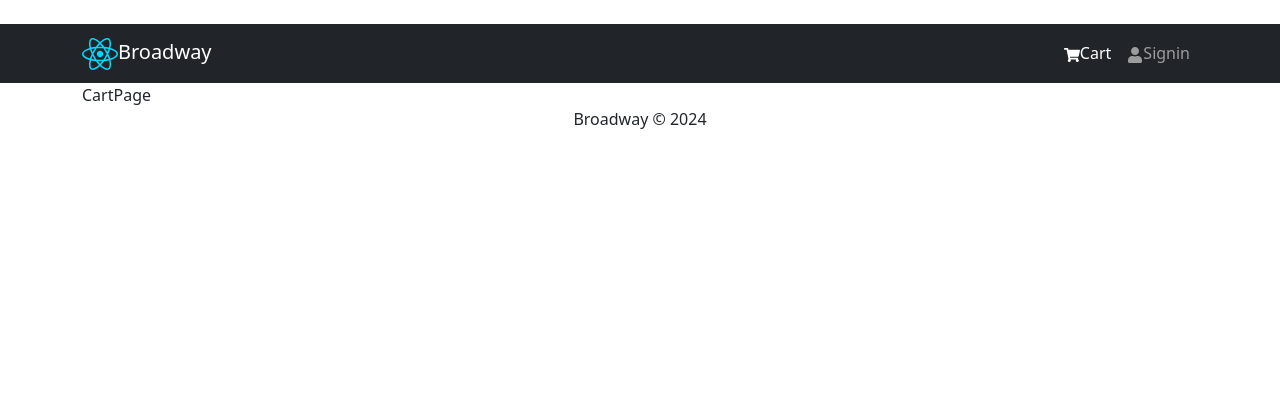
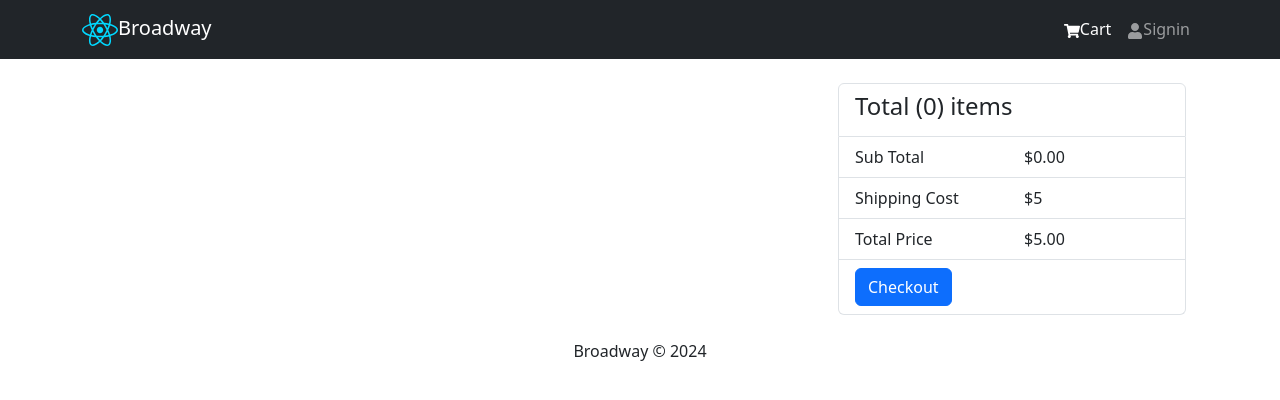
Before and after one commit to JanakBB/Week-5-PROJECT1, a React (Vite) app in the folder frontend/: page /cart in a window 1280 px wide. Shown: the top 400 px of the page. Built offline with nearby package versions, Linux system fonts and the light colour scheme.

Commit message:
class 58 end : CartPage full upadate - localStorage, removeCart, useDispatch, useSelector

```diff
--- a/frontend/src/App.jsx
+++ b/frontend/src/App.jsx
@@ -8,9 +8,9 @@ function App() {
 
   return (
     <>
-      <main className='py-4'>
+      <main>
         <Header />
-        <Container>
+        <Container className='p-4'>
           <Outlet/>
         </Container>
         <Footer />
--- a/frontend/src/pages/CartPage.jsx
+++ b/frontend/src/pages/CartPage.jsx
@@ -1,12 +1,110 @@
+import { Row, Col, ListGroup, Button, Image, Form } from "react-bootstrap";
+import { useSelector, useDispatch } from "react-redux";
+import { addToCart, removeItem } from "../slices/cartSlice";
+import { Link } from "react-router-dom";
+import { FaTrash } from "react-icons/fa";
 
 const CartPage = () => {
-    return(
-        <>
-            <div>
-                CartPage
-            </div>
-        </>
-    )
-}
+  const { cartItems } = useSelector((state) => state.cart);
+  const dispatch = useDispatch();
+  const updateCartQty = (item, qty) => {
+    dispatch(addToCart({ ...item, qty }));
+  };
+  const removeCartItem = (id) => {
+    dispatch(removeItem(id));
+  };
+  return (
+    <Row>
+      <Col md={8}>
+        <ListGroup variant="flush">
+          {cartItems.map((item) => (
+            <ListGroup.Item>
+              <Row>
+                <Col md={2}>
+                  <Image src={item.image} fluid rounded />
+                </Col>
+                <Col md={3}>
+                  <Link to={`/product/${item._id}`}>
+                    <strong>{item.name}</strong>
+                  </Link>
+                </Col>
+                <Col md={2}>
+                  <strong>${(item.price * item.qty).toFixed(2)}</strong>
+                </Col>
+                <Col md={2}>
+                  <Form.Control
+                    as="select"
+                    value={item.qty}
+                    onChange={(e) =>
+                      updateCartQty(item, Number(e.target.value))
+                    }
+                  >
+                    {[...Array(item.countInStock).keys()].map((x) => (
+                      <option key={x + 1}>{x + 1}</option>
+                    ))}
+                  </Form.Control>
+                </Col>
+                <Col md={2}>
+                  <Button
+                    type="button"
+                    variant="light"
+                    onClick={() => removeCartItem(item._id)}
+                  >
+                    <FaTrash />
+                  </Button>
+                </Col>
+              </Row>
+            </ListGroup.Item>
+          ))}
+        </ListGroup>
+      </Col>
+      <Col md={4}>
+        <ListGroup>
+          <ListGroup.Item>
+            <h4>
+              Total ({cartItems.reduce((acc, item) => acc + item.qty, 0)}) items
+            </h4>
+          </ListGroup.Item>
+          <ListGroup.Item>
+            <Row>
+              <Col>Sub Total</Col>
+              <Col>
+                $
+                {cartItems
+                  .reduce((acc, item) => acc + item.qty * item.price, 0)
+                  .toFixed(2)}
+              </Col>
+            </Row>
+          </ListGroup.Item>
+          <ListGroup.Item>
+            <Row>
+              <Col>Shipping Cost</Col>
+              <Col>${5}</Col>
+            </Row>
+          </ListGroup.Item>
+          <ListGroup.Item>
+          <Row>
+              <Col>Total Price</Col>
+              <Col>
+                $
+                {(
+                  cartItems.reduce(
+                    (acc, item) => acc + item.qty * item.price,
+                    0
+                  ) + 5
+                ).toFixed(2)}
+              </Col>
+            </Row>
+          </ListGroup.Item>
+          <ListGroup.Item>
+            <Button>
+                Checkout
+            </Button>
+          </ListGroup.Item>
+        </ListGroup>
+      </Col>
+    </Row>
+  );
+};
 
 export default CartPage;
--- a/frontend/src/pages/ProductPage.jsx
+++ b/frontend/src/pages/ProductPage.jsx
@@ -2,7 +2,7 @@ import React, { useEffect, useState } from "react";
 import { Col, Row, Image, ListGroup, Button, Form } from "react-bootstrap";
 import Rating from "../components/Rating";
 import axios from "axios";
-import { useParams } from "react-router-dom";
+import { useParams, useNavigate } from "react-router-dom";
 import { addToCart } from "../slices/cartSlice";
 import { useDispatch } from "react-redux";
 
@@ -10,6 +10,7 @@ const ProductPage = () => {
   const [product, setProduct] = useState({});
   const [qty, setQty] = useState(1);
   const { id } = useParams();
+  const navigate = useNavigate();
   const dispatch = useDispatch();
   useEffect(() => {
     axios
@@ -19,6 +20,7 @@ const ProductPage = () => {
   }, []);
   const addToCartHandler = (item) => {
     dispatch(addToCart(item));
+    navigate("/cart")
   };
   return (
 <Row>
--- a/frontend/src/slices/cartSlice.js
+++ b/frontend/src/slices/cartSlice.js
@@ -1,25 +1,33 @@
 import { createSlice } from "@reduxjs/toolkit";
 
 const initialState = {
-    cartItems: []
-}
+  cartItems: localStorage.getItem("cart") ? JSON.parse(localStorage.getItem("cart")) : [],
+};
 
 const cartSlice = createSlice({
   name: "cart",
   initialState,
   reducers: {
     addToCart: (state, action) => {
-           let exists = state.cartItems.find(item => item._id === action.payload._id);
+      let exists = state.cartItems.find(
+        (item) => item._id === action.payload._id
+      );
       if (exists) {
-            state.cartItems = state.cartItems.map(item => item._id === exists._id ? action.payload : item);
+        state.cartItems = state.cartItems.map((item) =>
+          item._id === exists._id ? action.payload : item
+        );
       } else {
-            state.cartItems = [...state.cartItems, action.payload]
+        state.cartItems = [...state.cartItems, action.payload];
       }
+      localStorage.setItem("cart", JSON.stringify(state.cartItems));
     },
-        removeItem: (state, action) => {}
-    }
+    removeItem: (state, action) => {
+        state.cartItems = state.cartItems.filter(item => item._id != action.payload);
+        localStorage.setItem("cart", JSON.stringify(state.cartItems));
+    },
+  },
 });
 
-export const {addToCart, removeItem} = cartSlice.actions;
+export const { addToCart, removeItem } = cartSlice.actions;
 
 export default cartSlice.reducer;
```
Also changed, not shown: frontend/src/components/Header.jsx (+19 -17 lines), frontend/src/store.js (+4 -4 lines), 1 other file (tests, documents, lock files or other folders). Lines whose indentation alone changed are shown as unchanged.
